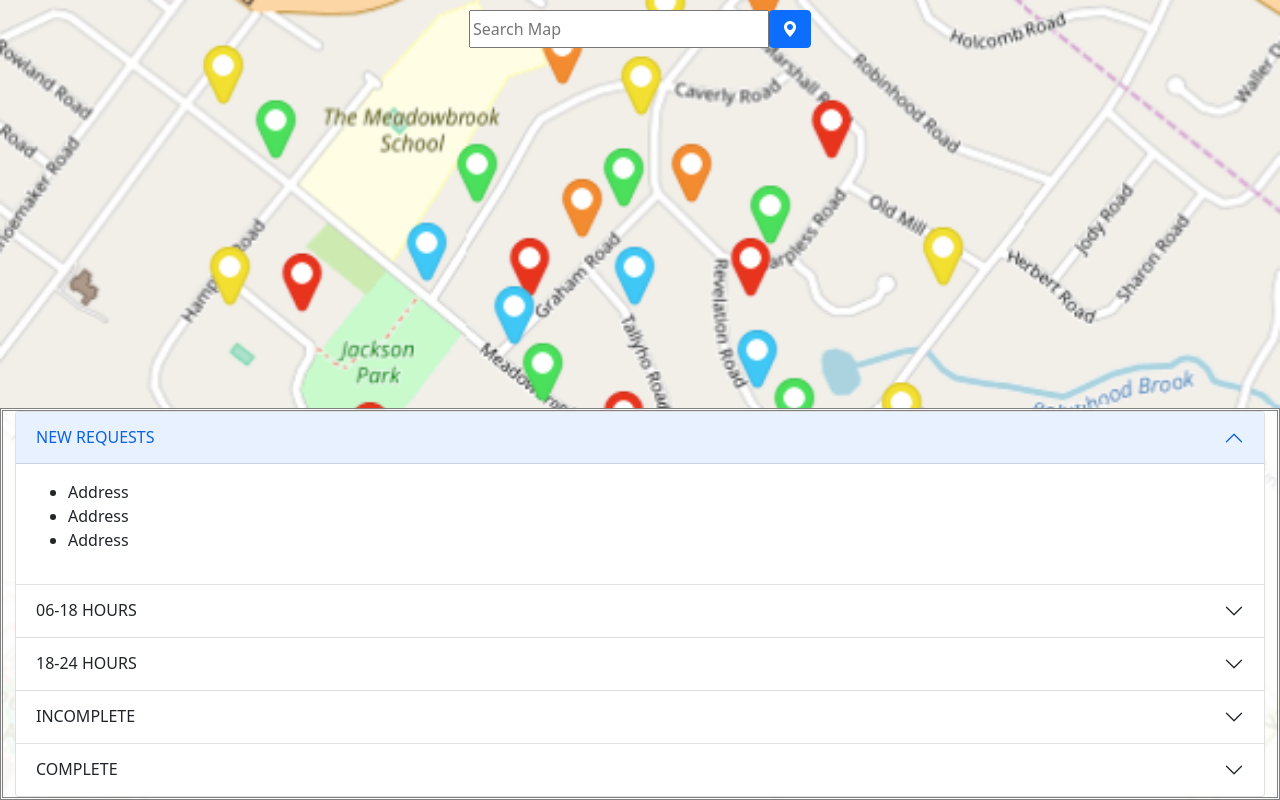
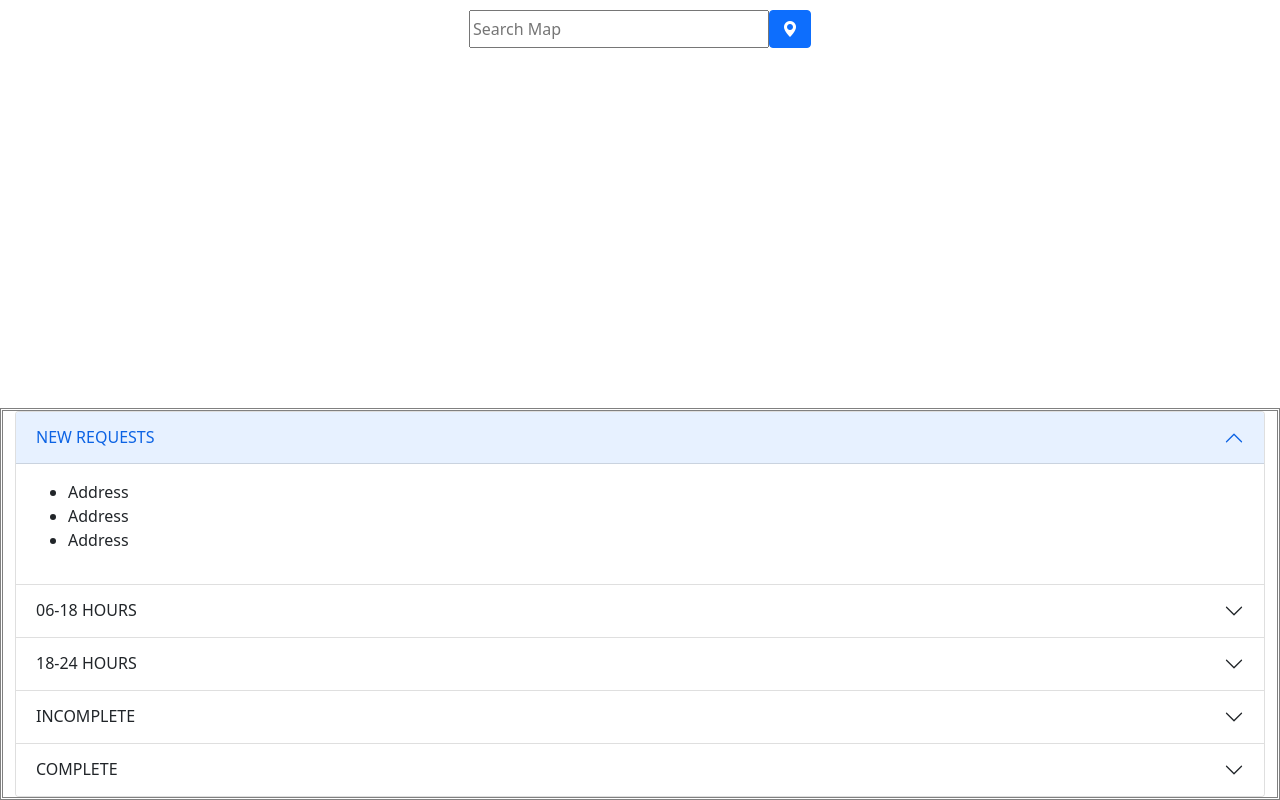
Before and after one commit to Keyboardist08/snow-front, a React (Create React App) app: page / in a window 1280 px wide. Built offline with nearby package versions, Linux system fonts and the light colour scheme.

Commit message:
removed temp bg img

```diff
--- a/src/index.css
+++ b/src/index.css
@@ -10,7 +10,7 @@
 body {
   width: 100vw;
   height: 100vh;
-  background-image: url("map.png");
+  /* background-image: url("map.png"); */
   background-repeat: no-repeat;
   background-position: center;
   background-size: cover;
@@ -19,11 +19,9 @@ body {
     sans-serif;
   -webkit-font-smoothing: antialiased;
   -moz-osx-font-smoothing: grayscale;
-
 }
 .background-map {
   margin: auto;
-
 }
 code {
   font-family: source-code-pro, Menlo, Monaco, Consolas, 'Courier New',
@@ -42,7 +40,6 @@ nav {
   position: relative;
   display: flex;
   justify-content: center;
-
 }
 input {
   height: 38px;
@@ -92,12 +89,10 @@ input {
   font-size: 20px;
 }
 
-
-
 /*STATUS BOX*/
 .bottom {
   margin: 0;
-  border-color:grey;
+  border-color: grey;
   border-style: double;
   background-color: rgba(255, 255, 255, 0.863);
   display: flex;
@@ -111,7 +106,7 @@ input {
   width: 100%;
   height: 100%;
   background-color: white;
-  border-color:grey;
+  border-color: grey;
   border-style: double;
   border-width: 5px;
   padding: 10px 10px;
```
